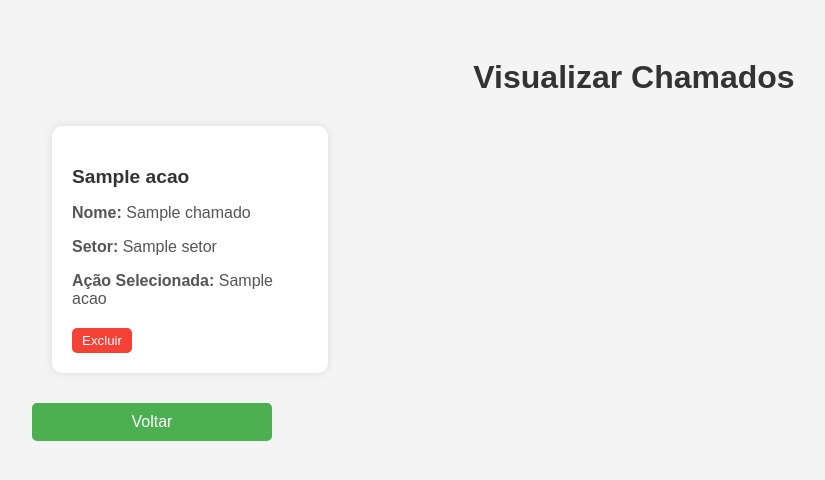
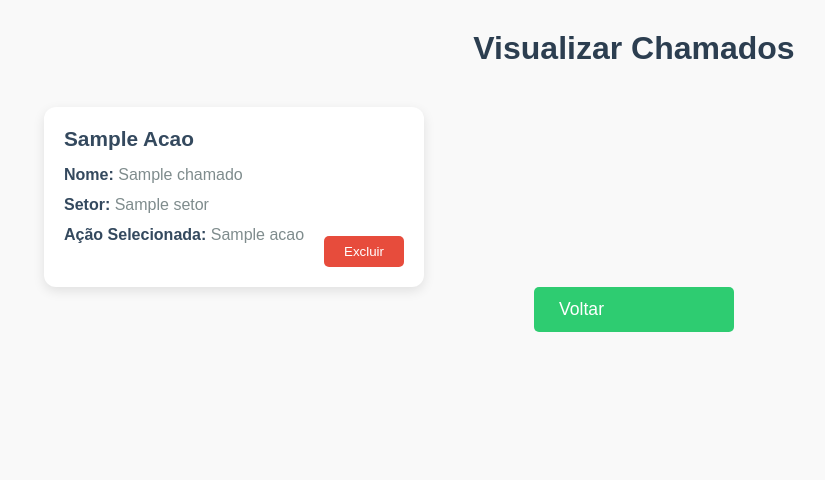
Before and after one commit to laviniasa/selbmanager, a Flask app: template gerenciador_estoque/templates/visualizar.html in a window 1280 px wide. Shown: the top 480 px of the page, without its empty margins (6-831 px from the left). Run offline with Flask 3, Linux system fonts and the light colour scheme; the template is opened without the code that fills it: most values are stand-ins (such as "Sample title", 1, 10 or a date in 2020).

Commit message:
Update visualizar.html

```diff
--- a/gerenciador_estoque/templates/visualizar.html
+++ b/gerenciador_estoque/templates/visualizar.html
@@ -6,84 +6,76 @@
     <meta name="viewport" content="width=device-width, initial-scale=1.0">
     <title>Visualizar Chamados</title>
     <style>
+        /* Reset básico e fontes */
+        * {
+            margin: 0;
+            padding: 0;
+            box-sizing: border-box;
+        }
+
         body {
-            font-family: Arial, sans-serif;
-            background-color: #f4f4f4;
+            font-family: 'Arial', sans-serif;
+            background-color: #f9f9f9;
             padding: 30px;
+            color: #333;
         }
 
         h1 {
             text-align: center;
-            color: #333;
-            margin-bottom: 30px;
+            color: #2C3E50;
+            margin-bottom: 40px;
+            font-size: 2em;
         }
 
-        /* Container de chamados */
+        /* Estilo da container */
         .chamados-container {
             display: grid;
-            grid-template-columns: repeat(auto-fill, minmax(250px, 1fr));
+            grid-template-columns: repeat(auto-fill, minmax(300px, 1fr));
             gap: 20px;
             padding: 0 20px;
+            margin-top: 30px;
         }
 
+        /* Estilo de cada chamado */
         .chamado-box {
-            background-color: white;
+            background-color: #fff;
             padding: 20px;
-            border-radius: 10px;
-            box-shadow: 0 0 10px rgba(0, 0, 0, 0.1);
+            border-radius: 12px;
+            box-shadow: 0 4px 12px rgba(0, 0, 0, 0.1);
             transition: transform 0.3s ease, box-shadow 0.3s ease;
+            position: relative;
+            overflow: hidden;
+            min-height: 180px; /* Ajuste para consistência de tamanho */
         }
 
         .chamado-box:hover {
-            transform: scale(1.05);
-            box-shadow: 0 6px 12px rgba(0, 0, 0, 0.2);
+            transform: translateY(-5px);
+            box-shadow: 0 8px 18px rgba(0, 0, 0, 0.2);
         }
 
         .chamado-box h3 {
-            color: #333;
-            font-size: 1.2em;
-            margin-bottom: 10px;
+            color: #34495E;
+            font-size: 1.3em;
+            margin-bottom: 15px;
+            font-weight: bold;
+            text-transform: capitalize;
         }
 
         .chamado-box p {
-            color: #555;
+            color: #7F8C8D;
             font-size: 1em;
-            margin-bottom: 10px;
+            margin-bottom: 12px;
         }
 
-        .back-btn, .voltar-btn {
-            display: inline-block;
-            padding: 10px 20px;
-            border-radius: 5px;
-            text-decoration: none;
-            margin-top: 30px;
-            text-align: center;
-            width: 200px;
-        }
-
-        .back-btn {
-            background-color: #f44336;
-            color: white;
-        }
-
-        .back-btn:hover {
-            background-color: #e53935;
-        }
-
-        .voltar-btn {
-            background-color: #4CAF50;
-            color: white;
-        }
-
-        .voltar-btn:hover {
-            background-color: #45a049;
+        .chamado-box p strong {
+            color: #34495E;
         }
 
         /* Estilo para mensagens flash */
         .flash-message {
             background-color: #4CAF50;
             color: white;
-            padding: 10px;
+            padding: 12px;
             border-radius: 5px;
             margin-bottom: 20px;
             text-align: center;
@@ -97,19 +89,57 @@
             background-color: #2196F3;
         }
 
+        /* Botão de excluir */
         .delete-btn {
-            background-color: #f44336;
+            background-color: #E74C3C;
             color: white;
-            padding: 5px 10px;
+            padding: 8px 20px;
             border-radius: 5px;
             border: none;
             cursor: pointer;
-            margin-top: 10px;
+            transition: background-color 0.3s ease;
+            position: absolute;
+            bottom: 20px;
+            right: 20px;
         }
 
         .delete-btn:hover {
-            background-color: #e53935;
+            background-color: #C0392B;
         }
+
+        /* Botão de voltar */
+        .voltar-btn {
+            display: inline-block;
+            padding: 12px 25px;
+            background-color: #2ECC71;
+            color: white;
+            border-radius: 5px;
+            text-decoration: none;
+            font-size: 1.1em;
+            margin-top: 40px;
+            transition: background-color 0.3s ease, transform 0.3s ease;
+            width: 100%;
+            max-width: 200px;
+            margin: 0 auto;
+            display: block;
+        }
+
+        .voltar-btn:hover {
+            background-color: #27AE60;
+            transform: scale(1.05);
+        }
+
+        /* Responsividade */
+        @media (max-width: 768px) {
+            .chamados-container {
+                grid-template-columns: 1fr; /* 1 coluna em telas pequenas */
+            }
+
+            .voltar-btn {
+                width: 100%;
+            }
+        }
+
     </style>
 </head>
 
@@ -158,7 +188,7 @@
         {% endfor %}
     </div>
 
-    <!-- Botões de Logout e Voltar -->
+    <!-- Botão de Voltar -->
     <a href="{{ url_for('index') }}" class="voltar-btn">Voltar</a>
 
 </body>
```
